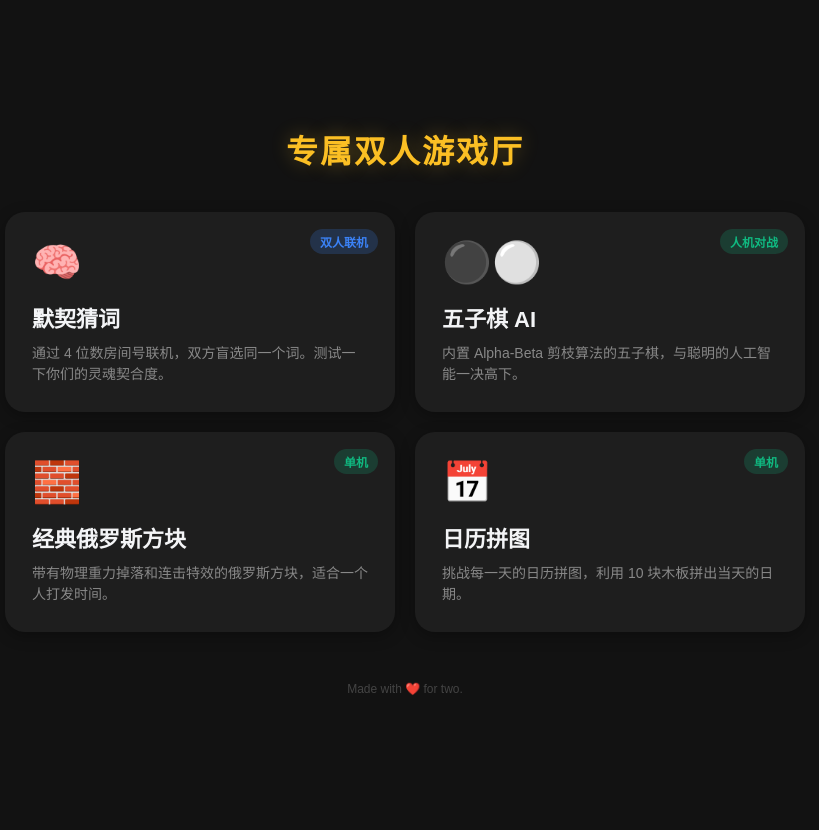
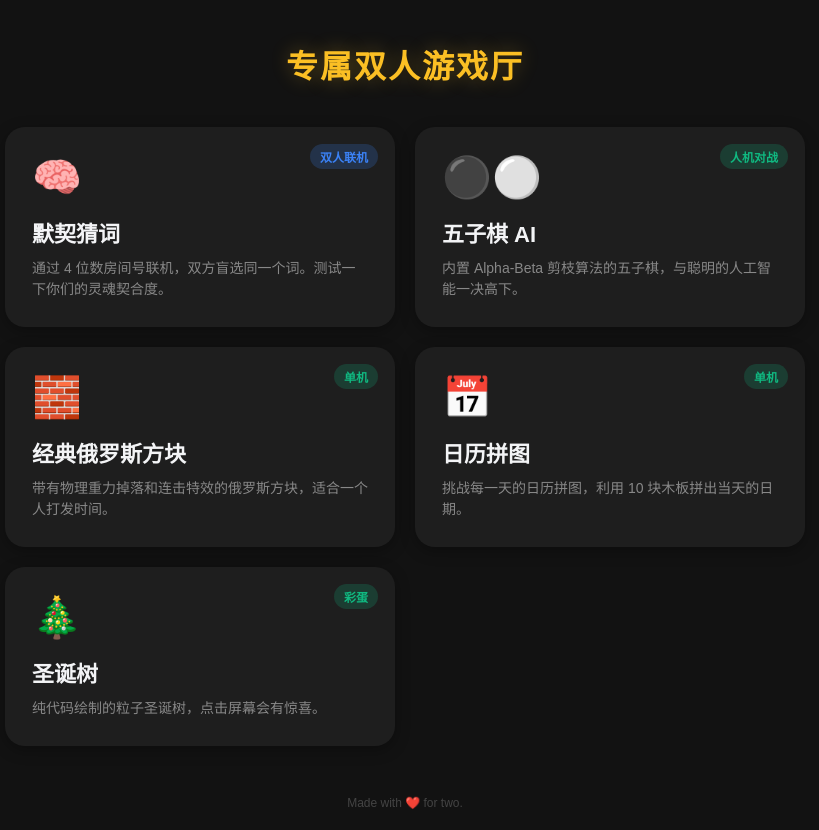
Before and after one commit to zhcynhk-byte/my-games, a plain HTML site: page index.html in a window 1280 px wide. Shown: the whole page, without its empty margins (235-1054 px from the left). Before the commit the page ends 800 px from the top, so only its background shows below. Drawn offline with Linux system fonts and the light colour scheme.

Commit message:
Update index.html

```diff
--- a/index.html
+++ b/index.html
@@ -81,6 +81,13 @@
             <div class="card-title">日历拼图</div>
             <div class="card-desc">挑战每一天的日历拼图，利用 10 块木板拼出当天的日期。</div>
         </a>
+        <!-- 5. 圣诞树 -->
+        <a href="./christmas.html" class="game-card">
+            <div class="card-tag tag-single">彩蛋</div>
+            <div class="card-icon">🎄</div>
+            <div class="card-title">圣诞树</div>
+            <div class="card-desc">纯代码绘制的粒子圣诞树，点击屏幕会有惊喜。</div>
+        </a>
     </div>
 
     <div class="footer">Made with ❤️ for two.</div>
```
